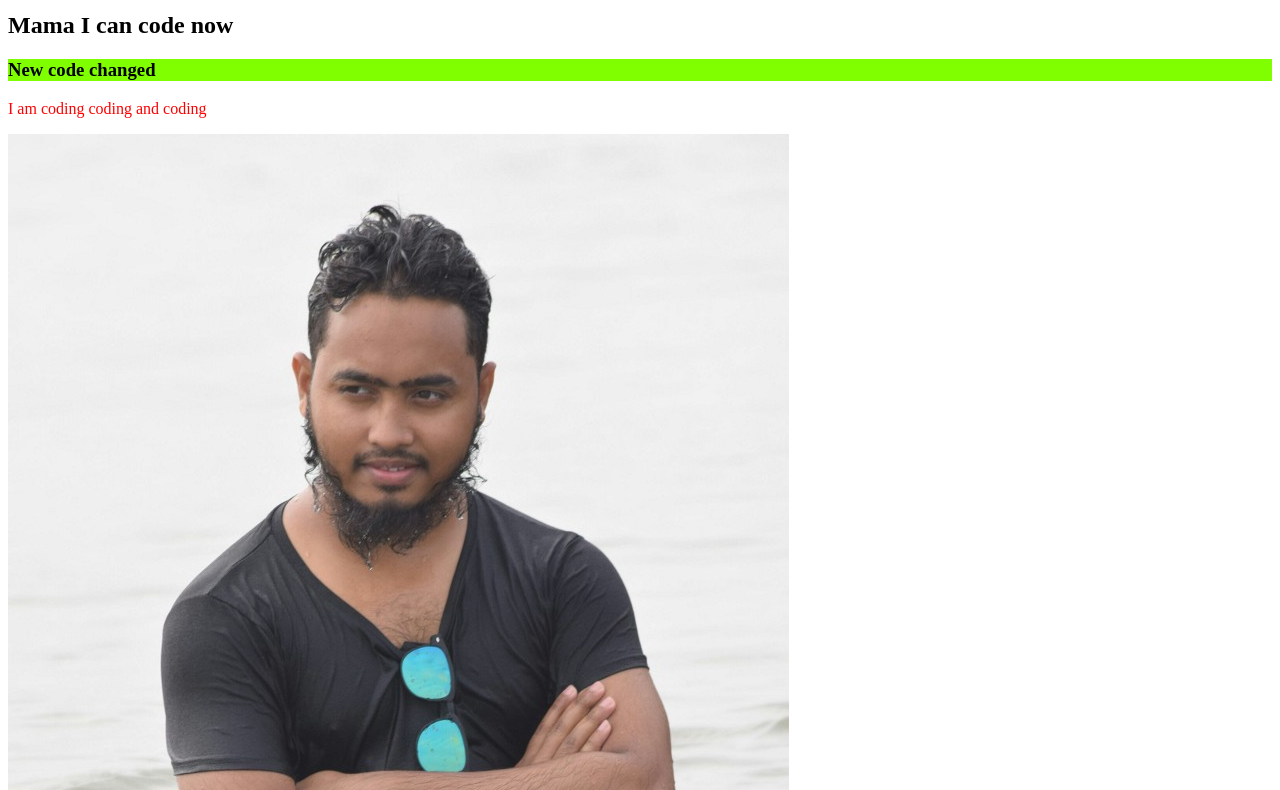
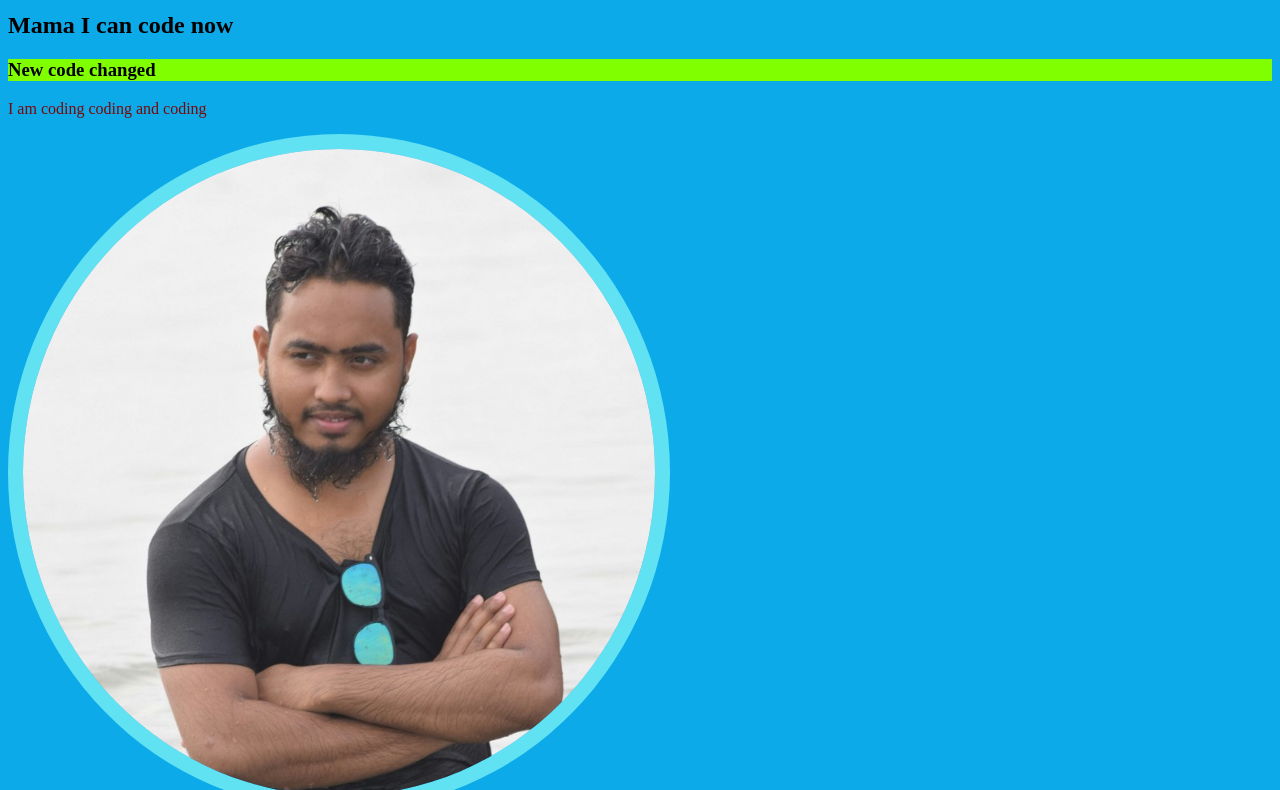
Before and after one commit to abdulhakim10/my-second-repo, a plain HTML site: page index.html in a window 1280 px wide. Shown: the part 73-863 px from the top of the page. Drawn offline with Linux system fonts and the light colour scheme.

Commit message:
add border

```diff
--- a/style.css
+++ b/style.css
@@ -1,5 +1,5 @@
 p{
-    color: red;
+    color: rgb(124, 7, 7);
 }
 h1{
     background-color: blueviolet;
@@ -10,3 +10,13 @@ h1{
 h3{
     background-color: chartreuse;
 }
+img{
+    border: 15px  solid rgb(96, 226, 243);
+    border-radius: 50%;
+    width: 50%;
+    margin: 0 auto;
+
+}
+body{
+    background-color: rgb(13, 170, 233);
+}
```
